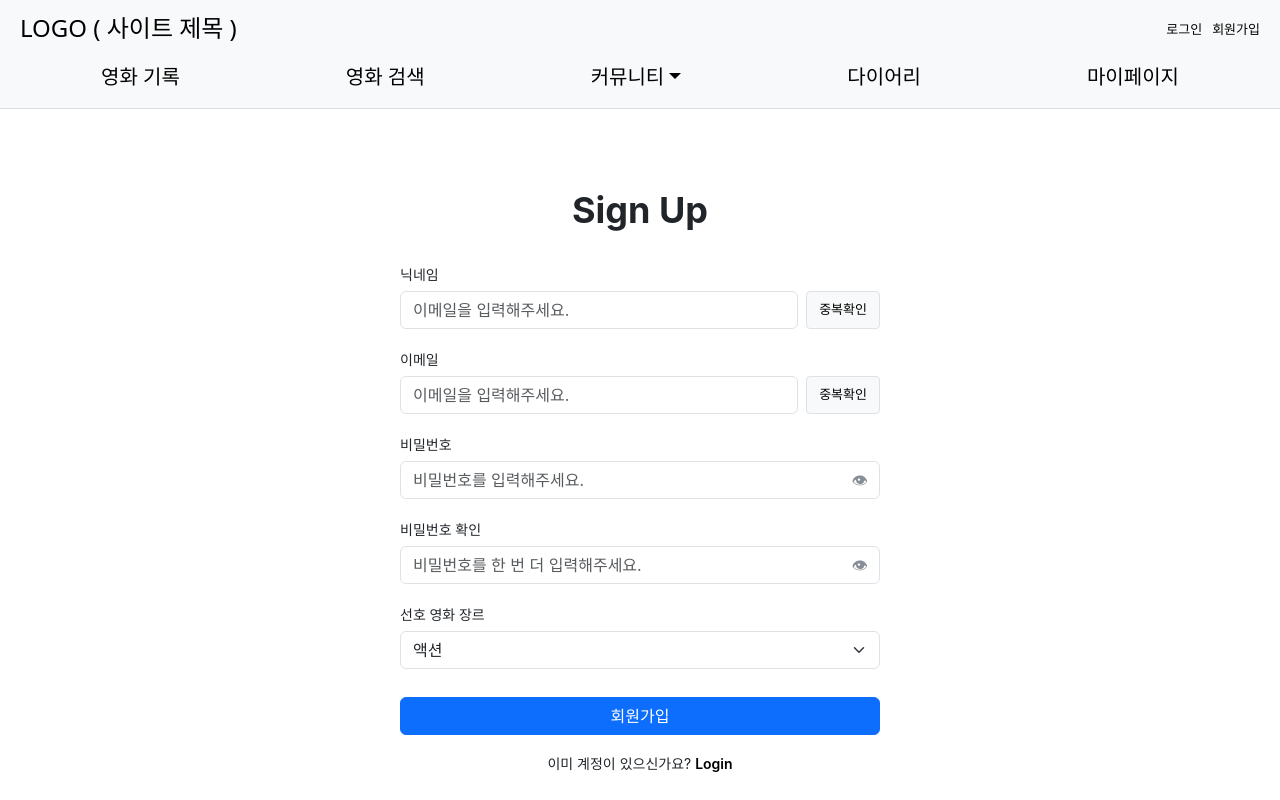
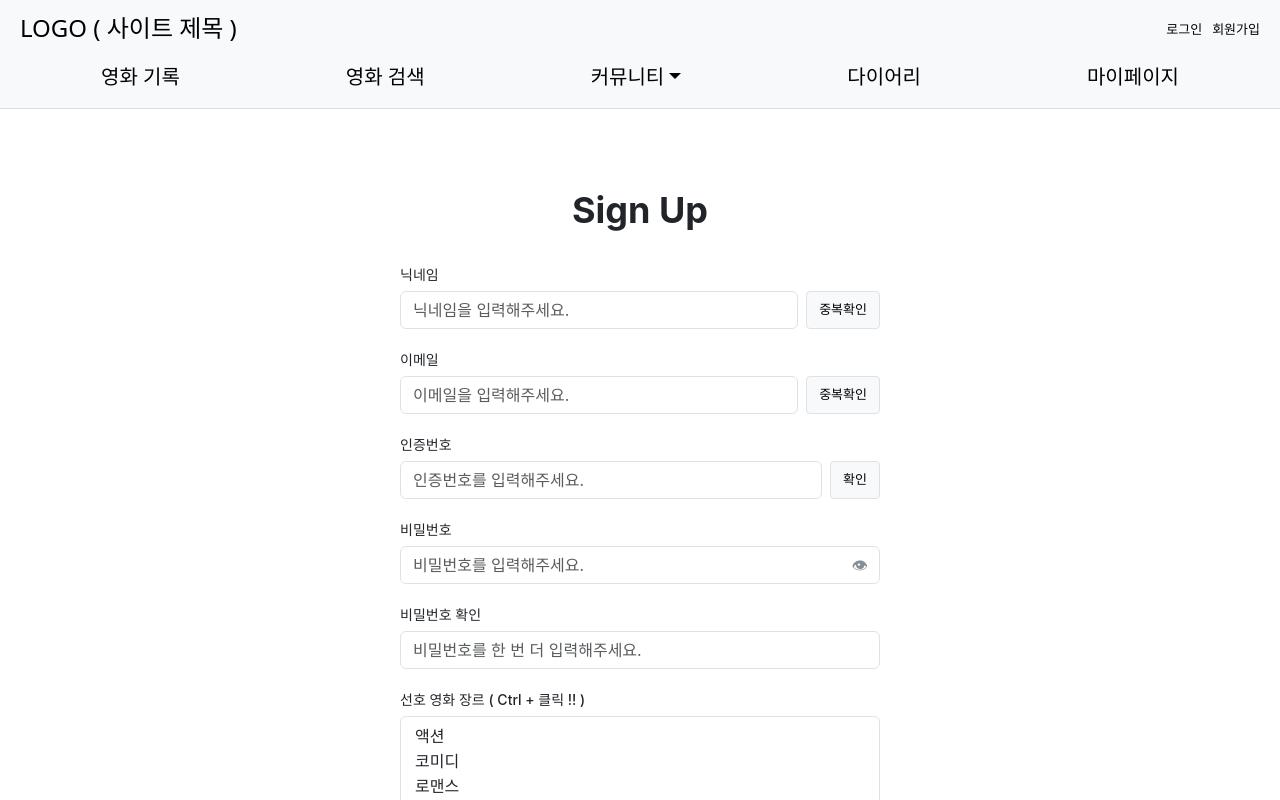
Before and after one commit to ICT-4-A/Frontend, a React (Create React App) app: page /signup in a window 1280 px wide. Shown: the top 800 px of the page. Built offline with nearby package versions, Linux system fonts and the light colour scheme.

Commit message:
feat#85 : 회원가입 및 로그인 API 연동

```diff
--- a/src/contents/SignUp/SignUp.tsx
+++ b/src/contents/SignUp/SignUp.tsx
@@ -2,33 +2,57 @@
 import React, { useState } from "react";
 import "./SignUp.css";
 import axios from 'axios';
+import { useNavigate } from "react-router-dom";
 
-interface MemberForm{
+interface MemberForm {
   email: string;
   password: string;
   nickname: string;
-  genre: string;
+  genre: string[];
 }
 
 const SignUp: React.FC = () => {
 
-  const [form,setForm] = useState<MemberForm>({
+  const [nicknameMessage, setNicknameMessage] = useState('');
+  const [emailMessage, setEmailMessage] = useState('');
+  const [isEmailVerified, setIsEmailVerified] = useState(false);
+  const [code, setCode] = useState('');
+  const [passwordConfirm, setPasswordConfirm] = useState('');
+  const navigate = useNavigate();
+  const [passwordMatch, setPasswordMatch] = useState(true);
+
+
+  const [form, setForm] = useState<MemberForm>({
     email: '',
     password: '',
     nickname: '',
-    genre: ''
+    genre: [],
   });
-  const [nicknameMessage, setNicknameMessage] = useState('');
+
+  const handleChange = (e: React.ChangeEvent<HTMLInputElement>) => {
+    const { name, value } = e.target;
+    setForm(prev => ({ ...prev, [name]: value }));
+  };
+
+  const handleGenreChange = (e: React.ChangeEvent<HTMLSelectElement>) => {
+    const options = Array.from(e.target.selectedOptions).map(option => option.value);
+    setForm(prev => ({ ...prev, genre: options }));
+  };
+
 
   const nicknameCheck = async () => {
+
     try {
-      const res = await axios.get(`${process.env.REACT_APP_BACK_END_URL}/member/nicknameCheck?=${form.nickname}`);
-      console.log(res)
-      if(res.data === 0){
+      const res = await axios.get(`${process.env.REACT_APP_BACK_END_URL}/member/nicknameCheck?nickname=${form.nickname}`);
+
+      if (res.data === 0) {
         alert('사용 가능한 닉네임입니다.');
         setNicknameMessage('사용 가능한 닉네임입니다.');
-      }else{
+
+      } else {
+        alert('이미 사용중인 닉네임입니다.');
         setNicknameMessage('이미 사용중인 닉네임 입니다.');
+
       }
     } catch (error) {
       alert('닉네임 중복 확인 실패');
@@ -36,15 +60,87 @@ const SignUp: React.FC = () => {
     }
   }
 
+  const emailCheck = async () => {
+    try {
+      const res = await axios.post(`${process.env.REACT_APP_BACK_END_URL}/api/auth/emailCheck`,
+        { email: form.email, });
+      if (res.data === 0) {
+        alert("인증번호가 발송되었습니다.")
+        setEmailMessage('인증번호가 발송되었습니다.')
+        setIsEmailVerified(false);
+      } else {
+        setEmailMessage('이미 사용중인 이메일입니다.')
+      }
+    } catch (error) {
+      alert('이메일 인증 중 오류 발생');
+      console.log(error);
+    }
+  }
+
+  const checkEmailCode = async () => {
+    try {
+      const res = await axios.post(`${process.env.REACT_APP_BACK_END_URL}/api/auth/emailCheck/certification`,
+        { email: form.email, code: code }
+      );
+      const result = res.data;
+      if (result.success) {
+        alert('이메일 인증 성공!');
+        setIsEmailVerified(true);
+      } else {
+        if (result.reaon === 'exceeded') {
+          alert('3회 이상 인증번호를 틀려 더 이상 시도할 수 없습니다.\n다시 인증번호를 요청하세요.');
+        } else if (result.reason === 'expired') {
+          alert('인증번호 유효시간이 만료되었습니다.\n다시 인증번호를 요청하세요.');
+        } else if (result.reason === 'wrong') { alert('인증번호가 일치하지 않습니다.'); }
+      }
+    } catch (error) {
+      alert('인증번호 확인 오류'); console.error(error);
+    }
+  }
 
 
+  const handleSubmit = async (e: React.FormEvent) => {
+    e.preventDefault();
+
+    if (!isEmailVerified) {
+      alert('이메일 인증을 먼저 완료해주세요.');
+      return;
+    }
+
+    if (form.password !== passwordConfirm) {
+      alert('비밀번호가 일치하지 않습니다.')
+      setPasswordMatch(false);
+      return;
+    }
+
+    if (!form.email || !form.password || !form.nickname || !form.genre) {
+      alert('모든 필드를 입력해주세요.');
+      return;
+    }
+
+    try {
+      const formData = new FormData();
+      await axios.post(`${process.env.REACT_APP_BACK_END_URL}/member/signup`, {
+        email: form.email,
+        password: form.password,
+        nickname: form.nickname,
+        genre: form.genre.join(',')
+
+      });
+      alert('회원가입 완료')
+      navigate('/');
+    } catch (error) {
+      console.log(error);
+      alert('회원 가입 실패')
+    }
+  }
 
 
   return (
     <div className="signup-wrapper">
       <h1 className="signup-title">Sign Up</h1>
 
-      <form className="signup-form">
+      <form className="signup-form" onSubmit={handleSubmit}>
         {/* 닉네임 */}
         <div className="signup-field">
           <label htmlFor="nickname" className="signup-label">
@@ -56,15 +152,19 @@ const SignUp: React.FC = () => {
               id="nickname"
               name="nickname"
               className="form-control signup-input"
-              placeholder="이메일을 입력해주세요."
+              placeholder="닉네임을 입력해주세요."
+              value={form.nickname}
+              onChange={handleChange}
+
+
             />
             <button type="button" className="email-check-btn" onClick={nicknameCheck}>
               중복확인
             </button>
           </div>
-          {/* <span className="signup-msg success">사용 가능한 이메일입니다.</span> */}
-          {/* <span className="signup-msg error">이미 사용 중인 이메일입니다.</span> */}
         </div>
+
+
         {/* 이메일 + 중복 확인 */}
         <div className="signup-field">
           <label htmlFor="email" className="signup-label">
@@ -77,13 +177,34 @@ const SignUp: React.FC = () => {
               name="email"
               className="form-control signup-input"
               placeholder="이메일을 입력해주세요."
+              onChange={handleChange}
+              value={form.email}
             />
-            <button type="button" className="email-check-btn">
+            <button type="button" className="email-check-btn" onClick={emailCheck}>
               중복확인
             </button>
           </div>
-          {/* <span className="signup-msg success">사용 가능한 이메일입니다.</span> */}
-          {/* <span className="signup-msg error">이미 사용 중인 이메일입니다.</span> */}
+        </div>
+
+        {/* 이메일 인증코드 */}
+        <div className="signup-field">
+          <label htmlFor="code" className="signup-label">
+            인증번호
+          </label>
+          <div className="signup-row">
+            <input
+              type="text"
+              id="code"
+              name="code"
+              className="form-control signup-input"
+              placeholder="인증번호를 입력해주세요."
+              value={code}
+              onChange={e => setCode(e.target.value)}
+            />
+            <button type="button" className="email-check-btn" onClick={checkEmailCode}>
+              확인
+            </button>
+          </div>
         </div>
 
         {/* 비밀번호 */}
@@ -98,6 +219,9 @@ const SignUp: React.FC = () => {
               name="password"
               className="form-control signup-input"
               placeholder="비밀번호를 입력해주세요."
+              value={form.password}
+              onChange={handleChange}
+              required
             />
             <span className="password-eye">👁</span>
           </div>
@@ -115,21 +239,30 @@ const SignUp: React.FC = () => {
               name="passwordConfirm"
               className="form-control signup-input"
               placeholder="비밀번호를 한 번 더 입력해주세요."
+              value={passwordConfirm}
+              onChange={e => {
+                setPasswordConfirm(e.target.value);
+                setPasswordMatch(form.password === e.target.value);
+              }}
             />
-            <span className="password-eye">👁</span>
+            {!passwordMatch && (
+              <span className="signup-msg error">비밀번호가 일치하지 않습니다.</span>
+            )}
           </div>
         </div>
 
         {/* 선호 영화 장르 */}
         <div className="signup-field">
           <label htmlFor="favoriteGenre" className="signup-label">
-            선호 영화 장르
+            선호 영화 장르 ( Ctrl + 클릭 !! )
           </label>
           <select
             id="favoriteGenre"
-            name="favoriteGenre"
+            name="genre"
             className="form-select signup-input"
-            defaultValue="액션"
+            multiple
+            onChange={handleGenreChange}
+            size={6}
           >
             <option value="액션">액션</option>
             <option value="코미디">코미디</option>
@@ -138,11 +271,17 @@ const SignUp: React.FC = () => {
             <option value="SF/판타지">SF/판타지</option>
             <option value="애니메이션">애니메이션</option>
           </select>
+          {/* 선택된 장르 표시 */}
+          {form.genre.length > 0 && (
+            <div className="selected-genres">
+              선택됨: {form.genre.join(', ')}
+            </div>
+          )}
         </div>
 
         {/* 가입 버튼 */}
         <button type="submit" className="btn btn-primary signup-btn">
-          회원가입
+          가입하기
         </button>
 
         {/* 로그인 링크 */}
```
Also changed, not shown: 1 other file (tests, documents, lock files or other folders).
